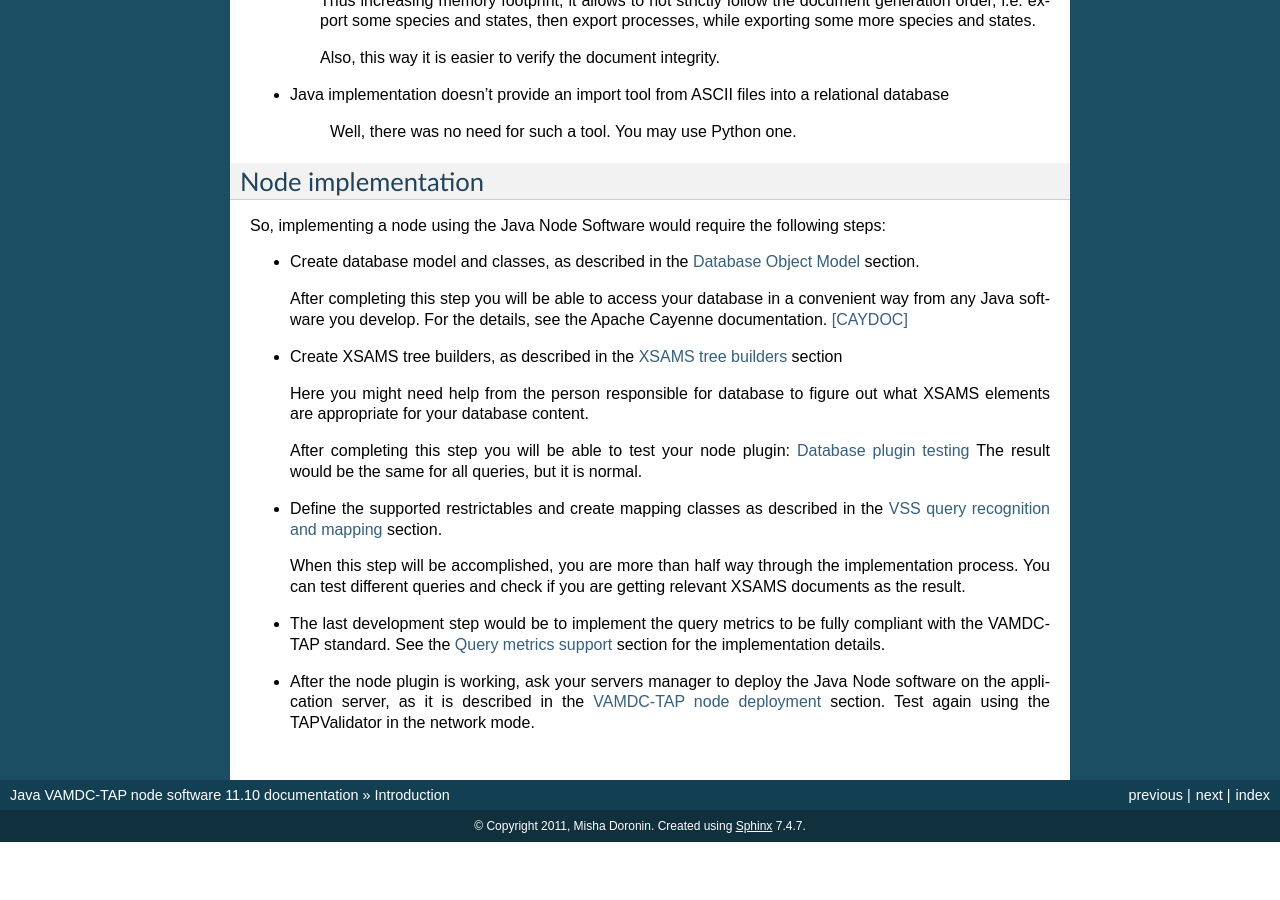
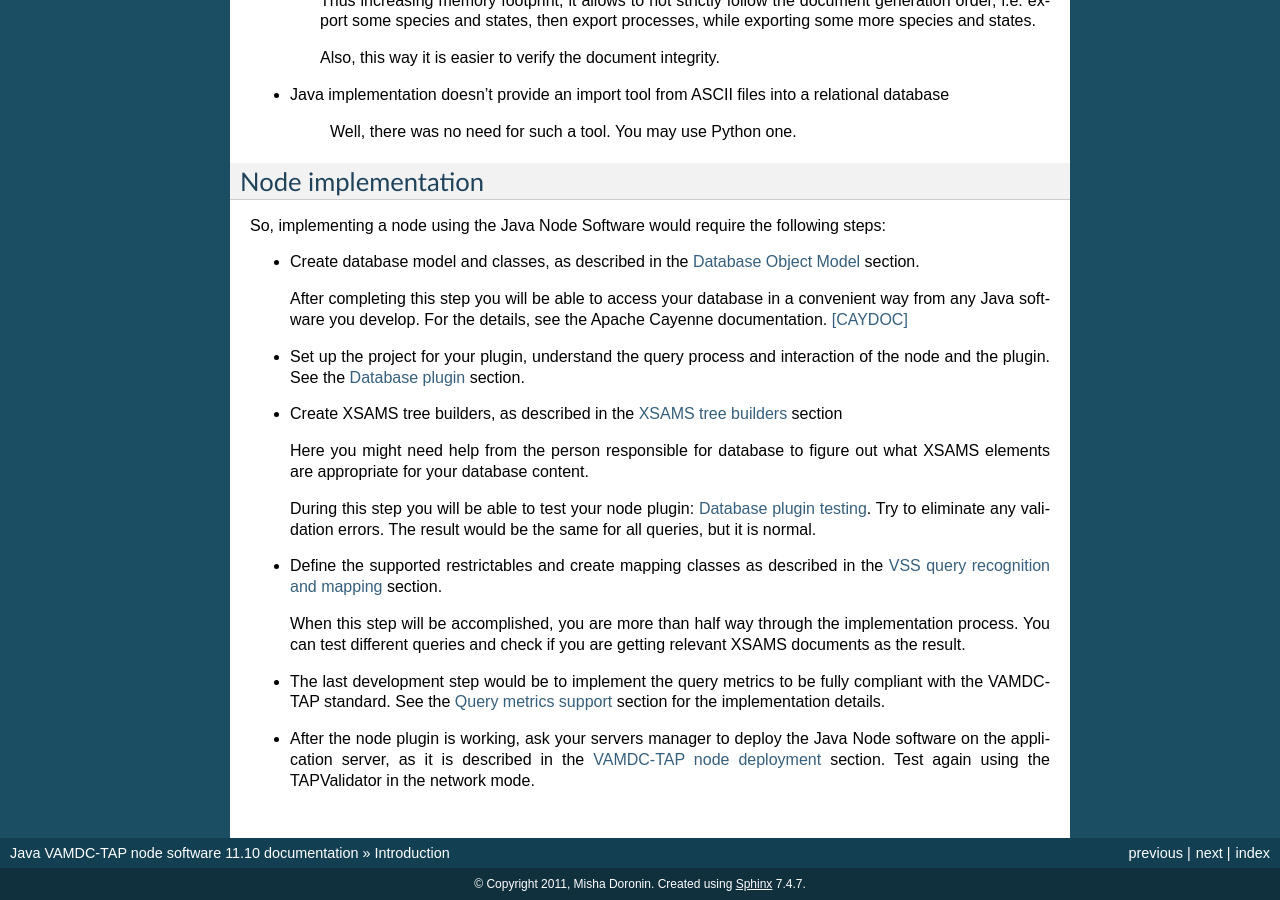
Before and after one commit to misdoro/JavaNodeSwDoc, a Sphinx documentation site: the page built from source/intro.rst, in a window 1280 px wide and 900 px high, scrolled down 2140 px. Built offline with Sphinx 7.4.7, drawn with Linux system fonts in a browser that asks for light colours; before the commit the page ends 2982 px from its top, so only the background shows below that.

Commit message:
Added a step to study the node and plugin interaction

```diff
--- a/source/intro.rst
+++ b/source/intro.rst
@@ -155,12 +155,16 @@ So, implementing a node using the Java Node Software would require the following
 	After completing this step you will be able to access your database in a convenient way
 	from any Java software you develop. For the details, see the Apache Cayenne documentation. [CAYDOC]_
 
+*	Set up the project for your plugin, understand the query process and interaction of the node and the plugin.
+	See the :ref:`plugin` section.
+
 *	Create XSAMS tree builders, as described in the :ref:`XSAMSGen` section
 
 	Here you might need help from the person responsible for database to figure out what XSAMS elements
 	are appropriate for your database content.
 
-	After completing this step you will be able to test your node plugin: :ref:`plugintest`
+	During this step you will be able to test your node plugin: :ref:`plugintest`.
+	Try to eliminate any validation errors.
 	The result would be the same for all queries, but it is normal.
 
 *	Define the supported restrictables and create mapping classes as described in the :ref:`QueryHandling` section.
--- a/source/plugin-arch.rst
+++ b/source/plugin-arch.rst
@@ -1,7 +1,9 @@
+.. _plugin:
+
 Database plugin
 =========================
 
-.. requestflow
+.. _requestflow:
 
 Request processing
 --------------------
```
